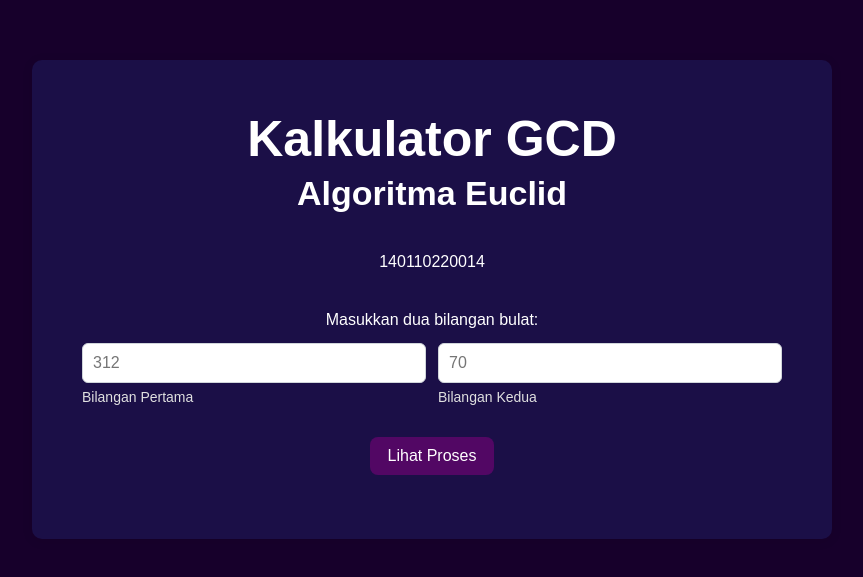
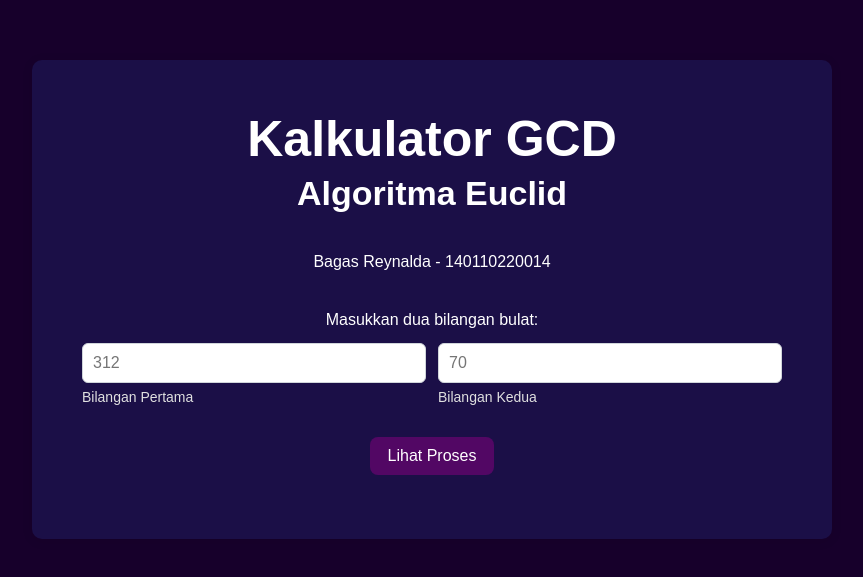
Before and after one commit to Ralhena/gcd-euclidean, a plain HTML site: page index.html in a window 1280 px wide. Shown: the part 151-728 px from the top of the page, without its empty margins (208-1071 px from the left). Drawn offline with Linux system fonts and the light colour scheme.

Commit message:
Update index.html

```diff
--- a/index.html
+++ b/index.html
@@ -10,7 +10,7 @@
   <div class="container">
     <h1>Kalkulator GCD</h1>
       <h2> Algoritma Euclid</h2>
-      <p class="subtitle">140110220014</p>
+      <p class="subtitle">Bagas Reynalda - 140110220014</p>
     <p class="subtitle">Masukkan dua bilangan bulat:</p>
     <div class="input-group">
       <div class="input-wrapper">
```
